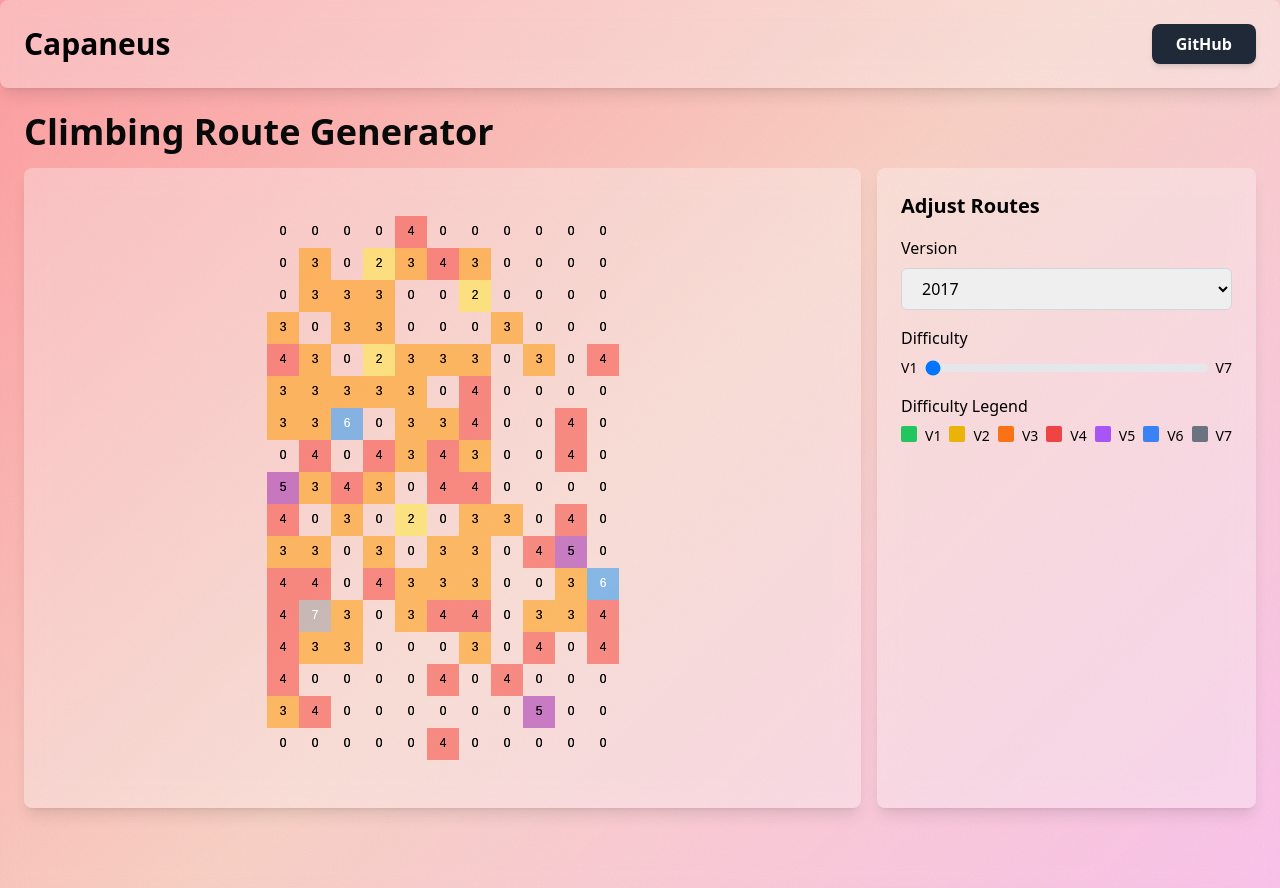
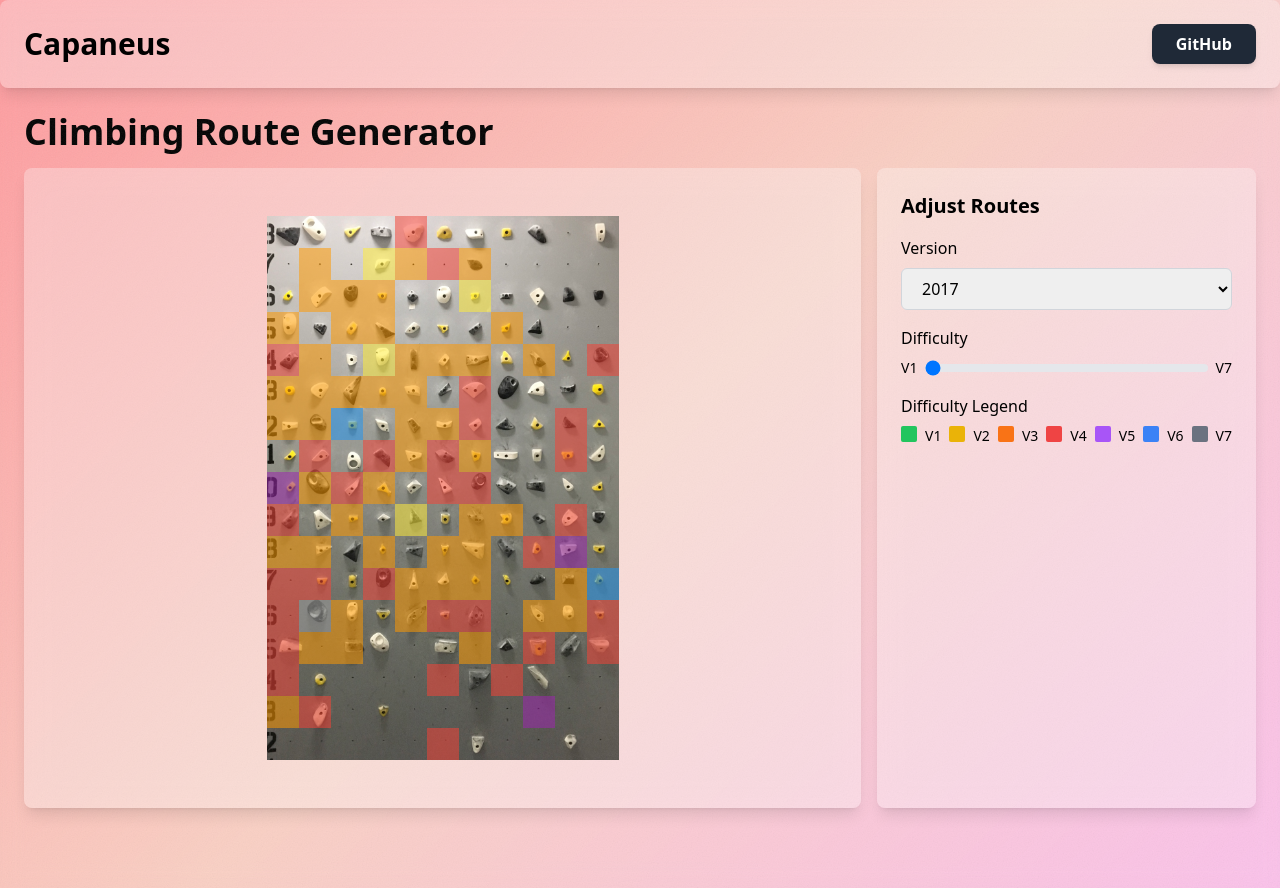
Before and after one commit to averyiorio/capaneus, a React (Vite) app in the folder frontend/capaneus/: page / in a window 1280 px wide. Built offline with nearby package versions, Linux system fonts and the light colour scheme.

Commit message:
Improved Interactivity

```diff
--- a/frontend/capaneus/package.json
+++ b/frontend/capaneus/package.json
@@ -12,6 +12,7 @@
   "dependencies": {
     "react": "^18.2.0",
     "react-dom": "^18.2.0",
+    "react-icons": "^5.0.1",
     "tailwindcss": "^3.4.3"
   },
   "devDependencies": {
--- a/frontend/capaneus/src/App.tsx
+++ b/frontend/capaneus/src/App.tsx
@@ -2,6 +2,7 @@ import "./App.css";
 import Navbar from "./components/Navbar";
 import VerticalEditMenu from "./components/VerticalEditMenu";
 import Visualization from "./components/Visualization";
+import { bgImg } from "./components/Visualization";
 //import { fetchPrediction } from "./API";
 
 function App() {
@@ -27,6 +28,13 @@ function App() {
     [3.036290200766671, 4.167364363809369, 0, 0, 0, 0, 0, 0, 5.1655810585296535, 0, 0],
     [0, 0, 0, 0, 0, 4.294810585891997, 0, 0, 0, 0, 0],
   ];
+
+  const bgImage: bgImg = {
+    src: "mbrd.jpg",
+    scale: 0.162,
+    offsetX: -30,
+    offsetY: -40,
+  };
   return (
     <>
       <Navbar />
@@ -37,7 +45,7 @@ function App() {
         <div className="flex gap-4">
           <div className="flex bg-white bg-opacity-30 justify-center items-center backdrop-filter backdrop-blur-lg rounded-lg shadow-lg p-6 w-[80rem] h-[40rem]">
             <Visualization
-                data={moonboardData} images={[]}
+                data={moonboardData} images={[]} bgImage={bgImage}
               />
           </div>
           <VerticalEditMenu />
--- a/frontend/capaneus/src/components/Visualization.tsx
+++ b/frontend/capaneus/src/components/Visualization.tsx
@@ -1,20 +1,33 @@
-import { useEffect, useRef } from "react";
+import { useEffect, useRef, useState } from "react";
+import { FaTrash } from "react-icons/fa";
+
+export interface bgImg {
+  src: string;
+  scale: number;
+  offsetX: number;
+  offsetY: number;
+}
 
 interface VisualizationProps {
   data: number[][];
   images: string[]; // Array of image URLs
+  bgImage: bgImg;
 }
 
-const Visualization = ({ data, images }: VisualizationProps) => {
-  const canvasRef = useRef({} as HTMLCanvasElement);
+const Visualization = ({ data, images, bgImage }: VisualizationProps) => {
+  const bgCanvasRef = useRef({} as HTMLCanvasElement);
+  const interactiveCanvasRef = useRef({} as HTMLCanvasElement);
   const cellSize = 32;
+  const [hoveredSquare, setHoveredSquare] = useState<[number, number] | null>(null);
+  const [selectedSquares, setSelectedSquares] = useState<boolean[][]>(
+    Array(data.length).fill(null).map(() => Array(data[0].length).fill(false))
+  );
 
   useEffect(() => {
-    const canvas = canvasRef.current;
-    const ctx = canvas?.getContext("2d");
+    const bgCanvas = bgCanvasRef.current;
+    const bgCtx = bgCanvas?.getContext("2d");
     const gridWidth = data.length;
     const gridHeight = data[0].length;
-
     const colorScheme = [
       "#FFFFFF00", // V0
       "#4CAF5050", // V1 (green)
@@ -32,45 +45,138 @@ const Visualization = ({ data, images }: VisualizationProps) => {
     for (let row = 0; row < gridWidth; row++) {
       for (let col = 0; col < gridHeight; col++) {
         const value = Math.floor(data[row][col]);
-        if (ctx) {
-          ctx.fillStyle = colorScheme[value];
-          ctx.fillRect(col * cellSize, row * cellSize, cellSize, cellSize);
+        if (bgCtx) {
+          bgCtx.fillStyle = colorScheme[value];
+          bgCtx.fillRect(col * cellSize, row * cellSize, cellSize, cellSize);
 
           if (images[value]) {
             const image = new Image();
             image.src = images[value];
             image.onload = () => {
-              ctx.drawImage(
-                image,
-                col * cellSize,
-                row * cellSize,
-                cellSize,
-                cellSize
-              );
+              bgCtx.drawImage(image, col * cellSize, row * cellSize, cellSize, cellSize);
             };
           }
 
-          ctx.fillStyle = value > 5 ? "#FFFFFF" : "#000000";
-          ctx.font = "12px Arial";
-          ctx.textAlign = "center";
-          ctx.textBaseline = "middle";
-          ctx.fillText(
-            value.toFixed(0).toString(),
-            col * cellSize + cellSize / 2,
-            row * cellSize + cellSize / 2
-          );
+          bgCtx.fillStyle = value > 5 ? "#FFFFFF" : "#000000";
+          bgCtx.font = "12px Arial";
+          bgCtx.textAlign = "center";
+          bgCtx.textBaseline = "middle";
         }
       }
     }
+
+    bgCtx!.globalCompositeOperation = 'destination-over';
+    if (bgCtx && bgImage) {
+      const bgImg = new Image();
+      bgImg.src = bgImage.src;
+      bgImg.onload = () => {
+        const scaledWidth = bgImg.width * bgImage.scale;
+        const scaledHeight = bgImg.height * bgImage.scale * 1.016;
+        const offsetX = bgImage.offsetX;
+        const offsetY = bgImage.offsetY;
+        bgCtx.drawImage(bgImg, offsetX, offsetY, scaledWidth, scaledHeight);
+      };
+    }
   }, [data, images]);
 
+  useEffect(() => {
+    const interactiveCanvas = interactiveCanvasRef.current;
+    const interactiveCtx = interactiveCanvas?.getContext("2d");
+
+    interactiveCtx!.clearRect(0, 0, interactiveCanvas.width, interactiveCanvas.height);
+
+    if (hoveredSquare) {
+      const [row, col] = hoveredSquare;
+      interactiveCtx!.fillStyle = "#FFFFFF50";
+      interactiveCtx!.fillRect(col * cellSize, row * cellSize, cellSize, cellSize);
+    }
+
+    for (let row = 0; row < data.length; row++) {
+      for (let col = 0; col < data[0].length; col++) {
+        if (selectedSquares[row][col]) {
+          interactiveCtx!.fillStyle = "#FFFFFF50";
+          interactiveCtx!.fillRect(col * cellSize, row * cellSize, cellSize, cellSize);
+          interactiveCtx!.strokeStyle = "#3c82f6";
+          interactiveCtx!.lineWidth = 3;
+          interactiveCtx!.strokeRect(col * cellSize, row * cellSize, cellSize, cellSize);
+
+
+      }
+      }
+    }
+  }, [hoveredSquare, selectedSquares]);
+
+  const handleMouseMove = (event: React.MouseEvent<HTMLCanvasElement>) => {
+    const canvas = interactiveCanvasRef.current;
+    const rect = canvas.getBoundingClientRect();
+    const x = event.clientX - rect.left;
+    const y = event.clientY - rect.top;
+    const row = Math.floor(y / cellSize);
+    const col = Math.floor(x / cellSize);
+    setHoveredSquare([row, col]);
+  };
+
+  const handleMouseLeave = () => {
+    setHoveredSquare(null);
+  };
+
+  const handleClick = (event: React.MouseEvent<HTMLCanvasElement>) => {
+    const canvas = interactiveCanvasRef.current;
+    const rect = canvas.getBoundingClientRect();
+    const x = event.clientX - rect.left;
+    const y = event.clientY - rect.top;
+    const row = Math.floor(y / cellSize);
+    const col = Math.floor(x / cellSize);
+
+    setSelectedSquares((prevSelected) => {
+      const newSelected = [...prevSelected];
+      newSelected[row][col] = true;
+      return newSelected;
+    });
+  };
+
+  const handleDeleteIconClick = (event: React.MouseEvent<SVGElement>, row: number, col: number) => {
+    event.stopPropagation();
+    setSelectedSquares((prevSelected) => {
+      const newSelected = [...prevSelected];
+      newSelected[row][col] = false;
+      return newSelected;
+    });
+  };
+
   return (
-    <div className="flex justify-center items-center">
+    <div className="flex justify-center items-center relative">
       <canvas
-        ref={canvasRef}
+        ref={bgCanvasRef}
         width={data[0].length * cellSize}
         height={data.length * cellSize}
+        className="absolute"
       />
+      <canvas
+        ref={interactiveCanvasRef}
+        width={data[0].length * cellSize}
+        height={data.length * cellSize}
+        onMouseMove={handleMouseMove}
+        onMouseLeave={handleMouseLeave}
+        onClick={handleClick}
+        className="absolute"
+      />
+      {selectedSquares.map((row, rowIndex) =>
+        row.map((isSelected, colIndex) =>
+          isSelected && (
+            <FaTrash
+              size={30}
+              key={`${rowIndex}-${colIndex}`}
+              className={`absolute text-red-500 cursor-pointer opacity-0`}
+              style={{
+                left: (colIndex * cellSize)-(cellSize*5.5),
+                top: (rowIndex * cellSize) -(cellSize*8.5),
+              }}
+              onClick={(event) => handleDeleteIconClick(event, rowIndex, colIndex)}
+            />
+          )
+        )
+      )}
     </div>
   );
 };
```
Also changed, not shown: frontend/capaneus/public/mbrd.jpg (added), 1 other file (tests, documents, lock files or other folders).
